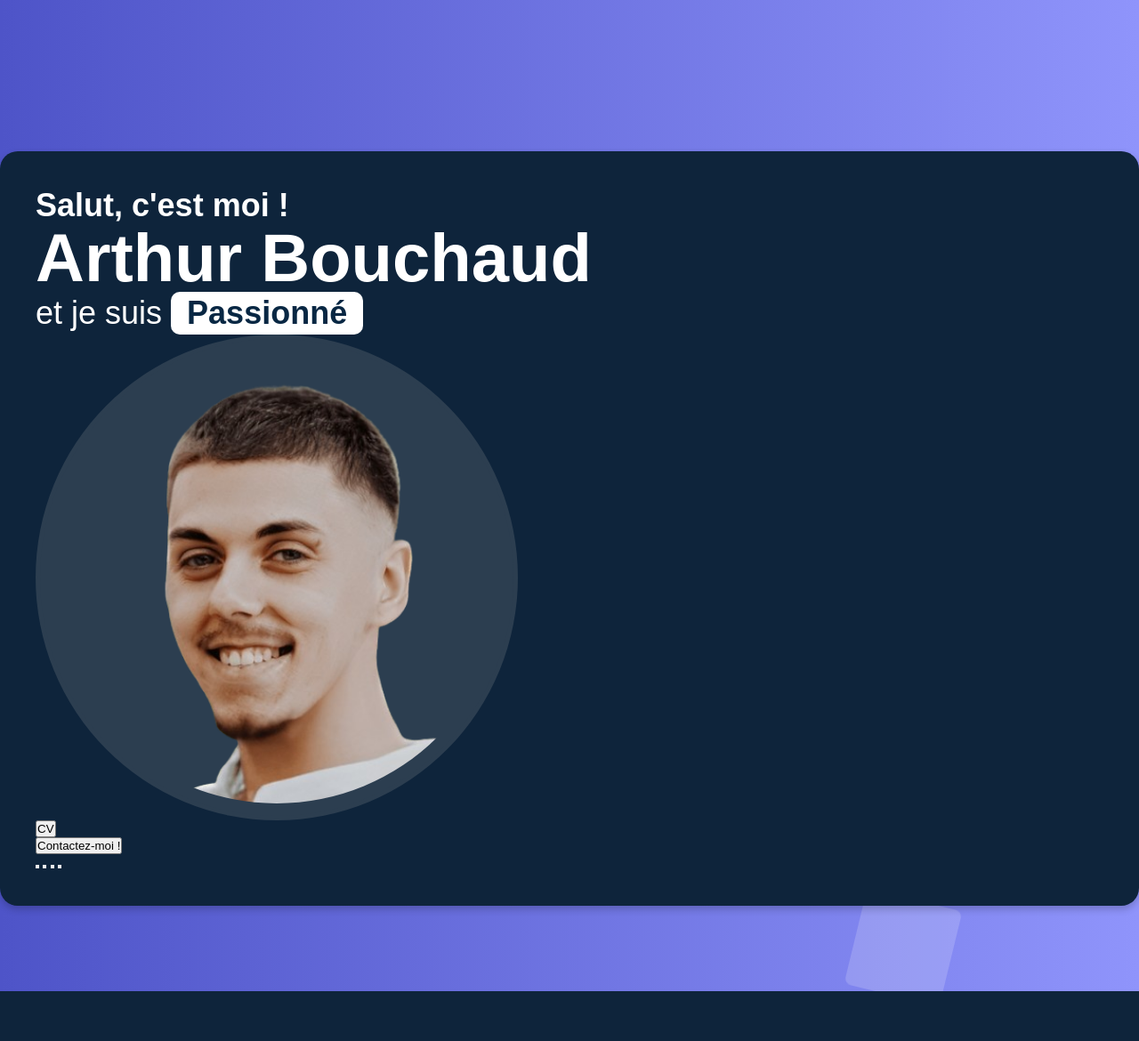
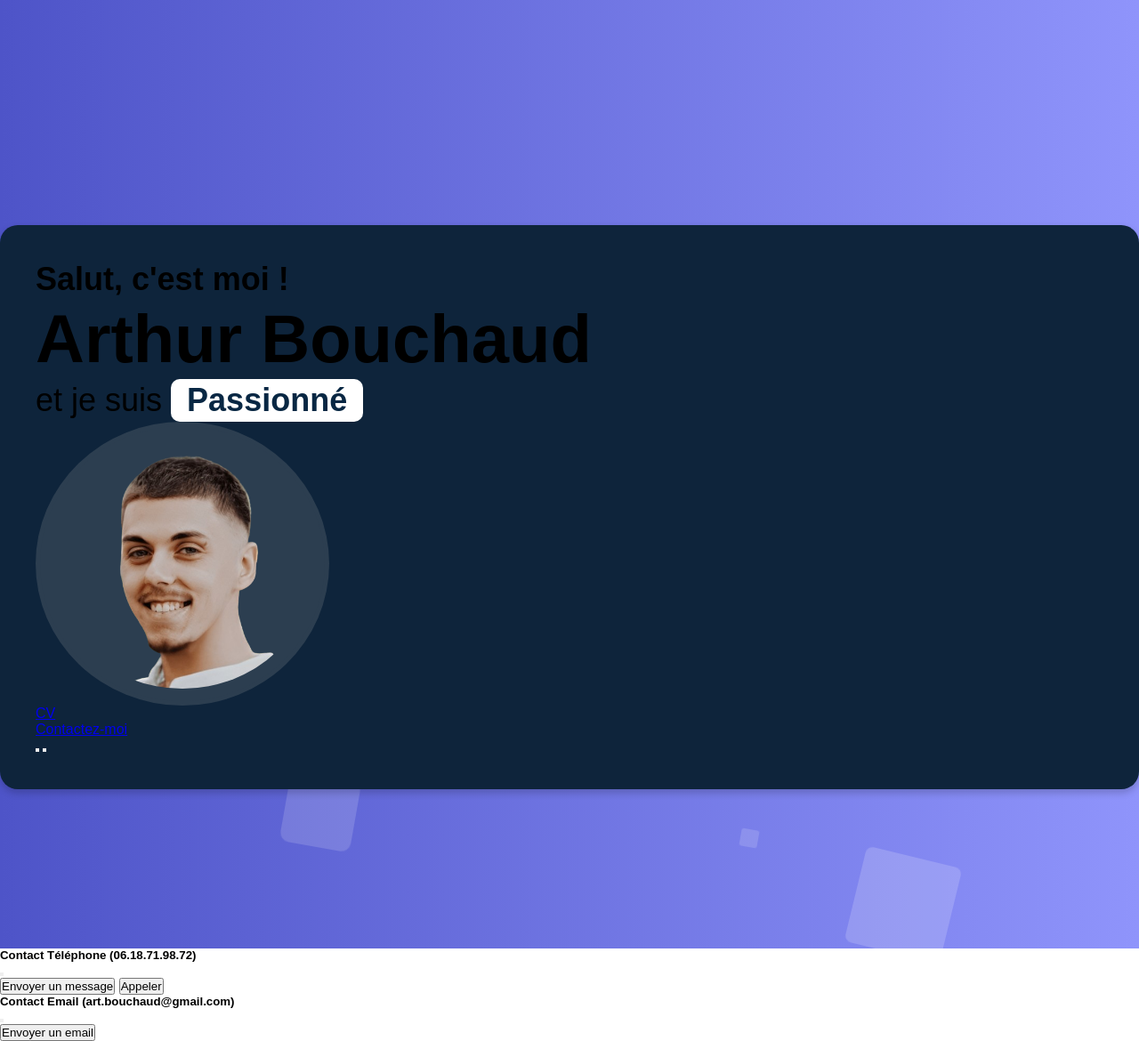
Before and after one commit to bcharthur/site-portfolio, a Symfony app: template templates/home/header.html.twig in a window 1280 px wide. Shown: the whole page at 89% size. Before the commit the page ends 1114 px from the top, so only its background shows below. Run offline with Twig, Linux system fonts and the light colour scheme; the template is opened without the code that fills it, so the values that code supplies are empty; style sheets or scripts are compiled from the project's sources; some libraries are stand-ins or nearby versions.

Commit message:
améliroation

```diff
--- a/assets/css/header/styles.css
+++ b/assets/css/header/styles.css
@@ -2,52 +2,99 @@
 .head {
     padding-top: calc(6rem + 74px);
     padding-bottom: 6rem;
-    min-height: 100vh; /* Pour occuper toute la hauteur de l'écran */
+    min-height: 100vh;
     display: flex;
-    align-items: center; /* Centrer verticalement le contenu */
-    background-color: #fff; /* Couleur de fond de la section */
-    position: relative; /* Nécessaire pour le positionnement absolu de .area */
-    overflow: hidden; /* Pour éviter que les cercles ne débordent */
+    align-items: center;
+    background-color: #fff;
+    position: relative;
+    overflow: hidden;
 }
 .card {
-    background-color: #0e243b; /* Couleur de la card */
+    background-color: #0e243b;
     border-radius: 20px;
     padding: 40px;
     box-shadow: 0px 4px 8px rgba(0, 0, 0, 0.2);
     width: 100%;
-    max-width: 1200px; /* Largeur max de la card */
-    margin: auto; /* Centrer la card */
-    position: relative; /* Pour s'assurer qu'elle reste au-dessus de .area */
-    z-index: 2; /* Positionner au-dessus de .area */
+    max-width: 1200px;
+    margin: auto;
+    position: relative;
+    z-index: 2;
 }
 .head .head-heading {
-    font-size: 4.75rem;
-    line-height: 4.75rem;
+    font-size: 3rem;
+    line-height: 1.2;
 }
+
 .head .head-subheading {
-    font-size: 2.25rem;
+    font-size: 1.5rem;
 }
+
 .dynamic-line {
-    font-size: 2.25rem;
+    font-size: 1.5rem;
     display: inline-block;
 }
+
+@media (min-width: 768px) {
+    .head .head-heading {
+        font-size: 4rem;
+    }
+
+    .head .head-subheading {
+        font-size: 2rem;
+    }
+
+    .dynamic-line {
+        font-size: 2rem;
+    }
+}
+
+/* Media Queries pour les grands écrans */
+@media (min-width: 1200px) {
+    .head .head-heading {
+        font-size: 4.75rem;
+    }
+
+    .head .head-subheading {
+        font-size: 2.25rem;
+    }
+
+    .dynamic-line {
+        font-size: 2.25rem;
+    }
+
+    .image-container {
+        max-width: 250px; /* Réduire la taille de l'image */
+    }
+}
+
 .typing-effect {
     display: inline-block;
-    border-radius: 10px; /* Bords arrondis */
-    padding: 0.2rem 0.5rem; /* Espacement intérieur */
-    color: #082743; /* Couleur du texte */
-    font-weight: bold; /* Texte en gras */
+    border-radius: 10px;
+    padding: 0.2rem 0.5rem;
+    color: #082743;
+    font-weight: bold;
 }
 .with-background {
     background-color: #fff; /* Couleur de fond */
 }
 .image-container {
-    background-color: #2c3e50; /* Fond blanc sous l'image */
-    border: 5px solid #2c3e50; /* Bord blanc */
-    border-radius: 50%; /* Pour arrondir le contour */
-    padding: 10px; /* Espacement entre l'image et le bord */
+    background-color: #2c3e50;
+    border: 5px solid #2c3e50;
+    border-radius: 50%;
+    padding: 10px;
     display: inline-block;
+    max-width: 300px;
+    margin: auto;
 }
+
+.image-container img {
+    border-radius: 50%;
+    width: 100%;
+    height: auto;
+    object-fit: cover;
+    transition: transform 0.3s ease;
+}
+
 .masthead-avatar {
     border-radius: 50%; /* Pour rendre l'image elle-même circulaire */
 }
--- /dev/null
+++ b/assets/js/header/contact.js
@@ -0,0 +1,32 @@
+document.addEventListener('DOMContentLoaded', function () {
+    // Fonction pour détecter si l'utilisateur est sur un appareil mobile
+    function isMobileDevice() {
+        return /Mobi|Android|iPhone|iPad|iPod|BlackBerry|IEMobile|Opera Mini/i.test(navigator.userAgent);
+    }
+
+    // Actions pour le Modal Téléphone
+    const sendMessageButton = document.getElementById('sendMessageButton');
+    const callButton = document.getElementById('callButton');
+
+    sendMessageButton.addEventListener('click', function () {
+        const phoneNumber = '+33618719872'; // Remplacez par votre numéro de téléphone
+        if (isMobileDevice()) {
+            window.location.href = `sms:${phoneNumber}`;
+        } else {
+            alert('Cette fonctionnalité est disponible uniquement sur mobile.');
+        }
+    });
+
+    callButton.addEventListener('click', function () {
+        const phoneNumber = '+33618719872'; // Remplacez par votre numéro de téléphone
+        window.location.href = `tel:${phoneNumber}`;
+    });
+
+    // Actions pour le Modal Enveloppe
+    const sendEmailButton = document.getElementById('sendEmailButton');
+
+    sendEmailButton.addEventListener('click', function () {
+        const emailAddress = 'art.bouchaud@gmail.com'; // Remplacez par votre adresse email
+        window.location.href = `mailto:${emailAddress}`;
+    });
+});
--- a/templates/base.html.twig
+++ b/templates/base.html.twig
@@ -45,6 +45,6 @@
 
 
         <!-- Core theme JS-->
-        <script src="{{ asset('js/typewords.js') }}"></script>
+        <script src="{{ asset('js/navbar-transition.js') }}"></script>
     </body>
 </html>
--- a/templates/home/header.html.twig
+++ b/templates/home/header.html.twig
@@ -28,38 +28,24 @@
         <div class="container">
             <div class="row align-items-center">
                 <!-- Colonne pour le texte statique à gauche -->
-                <div class="col-md-6 text-md-start text-center">
-                    <h3 class="head-subheading mb-3" style="color: #ffffff;">Salut, c'est moi !</h3>
-                    <h2 class="head-heading mb-3" style="color: #ffffff;">Arthur Bouchaud</h2>
+                <div class="col-md-6 order-2 order-md-1 text-md-start text-center">
+                    <h3 class="head-subheading mb-3">Salut, c'est moi !</h3>
+                    <h2 class="head-heading mb-3">Arthur Bouchaud</h2>
                     <!-- Séparation de la ligne dynamique -->
-                    <div class="dynamic-line mb-3 display-1" style="color: #ffffff;">et je suis
+                    <div class="dynamic-line mb-3">et je suis
                         <span id="dynamic-text" class="typing-effect"></span>
                     </div>
                 </div>
 
                 <!-- Colonne pour l'image à droite -->
-                <div class="col-md-6 text-center mb-4 mb-md-0" style="
-    background-color: #2c3e50;
-    border: 5px solid #2c3e50;
-    border-radius: 50%;
-    padding: 10px;
-    display: inline-block;
-">
-                    <img
-                            src="{{ asset('img/bouchaud.png') }}"
-                            alt="Avatar image"
-                            class="img-fluid"
-                            style="
-            border-radius: 50%;
-            width: 100%;
-            height: auto;
-            max-width: 600px;
-            aspect-ratio: 1 / 1;
-            object-fit: cover;
-            /*transform: rotate(15deg) translateX(10px);*/
-            transition: transform 0.3s ease;
-        "
-                    />
+                <div class="col-md-6 order-1 order-md-2 text-center mb-4 mb-md-0">
+                    <div class="image-container">
+                        <img
+                                src="{{ asset('img/bouchaud.png') }}"
+                                alt="Avatar image"
+                                class="img-fluid"
+                        />
+                    </div>
                 </div>
 
             </div>
@@ -73,27 +59,72 @@
             <div class="d-flex justify-content-center mt-4">
                 <div class="row g-2" style="width: 300px;">
                     <div class="col">
-                        <button class="btn btn-outline-light w-100"><i class="fa-solid fa-download"></i> CV</button>
+                        <a href="{{ asset('files/cv/CV_Arthur_Bouchaud.pdf') }}" class="btn btn-outline-light w-100" download>
+                            <i class="fa-solid fa-download"></i> CV
+                        </a>
+
                     </div>
                     <div class="col">
-                        <button class="btn btn-custom w-100">Contactez-moi !</button>
+                        <a class="btn btn-custom w-100" href="#contact">Contactez-moi</a>
                     </div>
                 </div>
             </div>
             <!-- Boutons des réseaux sociaux sur une même ligne -->
             <div class="d-flex justify-content-center mt-4">
                 <div class="d-flex gap-2">
-                    <button class="btn btn-custom"><i class="fa-brands fa-linkedin fa-2x"></i></button>
-                    <button class="btn btn-custom"><i class="fa-brands fa-github fa-2x"></i></button>
-                    <button class="btn btn-custom"><i class="fa-brands fa-whatsapp fa-2x"></i></button>
-                    <button class="btn btn-custom"><i class="fa-brands fa-facebook fa-2x"></i></button>
+                    <a class="btn btn-custom" href="https://www.linkedin.com/in/arthur-bouchaud-a74981238/" target="_blank"><i class="fa-brands fa-linkedin fa-2x"></i></a>
+                    <a class="btn btn-custom" href="https://github.com/bcharthur" target="_blank"><i class="fa-brands fa-github fa-2x"></i></a>
+                    <!-- Bouton Téléphone avec déclenchement du modal -->
+                    <button type="button" class="btn btn-custom" data-bs-toggle="modal" data-bs-target="#phoneModal">
+                        <i class="fa-solid fa-phone fa-2x"></i>
+                    </button>
+                    <!-- Bouton Enveloppe avec déclenchement du modal -->
+                    <button type="button" class="btn btn-custom" data-bs-toggle="modal" data-bs-target="#emailModal">
+                        <i class="fa-solid fa-envelope fa-2x"></i>
+                    </button>
                 </div>
             </div>
+
         </div>
     </div>
 </section>
 
+
+<!-- Modal Téléphone -->
+<div class="modal fade" id="phoneModal" tabindex="-1" aria-labelledby="phoneModalLabel" aria-hidden="true">
+    <div class="modal-dialog modal-dialog-centered">
+        <div class="modal-content">
+            <div class="modal-header">
+                <h5 class="modal-title" id="phoneModalLabel">Contact Téléphone (06.18.71.98.72)</h5>
+                <button type="button" class="btn-close" data-bs-dismiss="modal" aria-label="Fermer"></button>
+            </div>
+            <div class="modal-body text-center">
+                <button id="sendMessageButton" class="btn btn-custom m-2">Envoyer un message</button>
+                <button id="callButton" class="btn btn-custom m-2">Appeler</button>
+            </div>
+        </div>
+    </div>
+</div>
+
+<!-- Modal Enveloppe -->
+<div class="modal fade" id="emailModal" tabindex="-1" aria-labelledby="emailModalLabel" aria-hidden="true">
+    <div class="modal-dialog modal-dialog-centered">
+        <div class="modal-content">
+            <div class="modal-header">
+                <h5 class="modal-title" id="emailModalLabel">Contact Email (art.bouchaud@gmail.com)</h5>
+                <button type="button" class="btn-close" data-bs-dismiss="modal" aria-label="Fermer"></button>
+            </div>
+            <div class="modal-body text-center">
+                <button id="sendEmailButton" class="btn btn-custom m-2">Envoyer un email</button>
+            </div>
+        </div>
+    </div>
+</div>
+
 <!-- Scripts Existants -->
+
 <script src="{{ asset('js/header/typewords.js') }}"></script>
+<script src="{{ asset('js/header/contact.js') }}"></script>
+
 </body>
 </html>
--- a/templates/home/projets.html.twig
+++ b/templates/home/projets.html.twig
@@ -41,7 +41,7 @@
         <!-- Titre de la section -->
         <h2 class="page-section-heading text-center text-white text-uppercase mb-5">Mes derniers projets</h2>
         <!-- Divider avec icône -->
-        <div class="divider-custom mb-5">
+        <div class="divider-custom divider-light">
             <div class="divider-custom-line"></div>
             <div class="divider-custom-icon"><i class="fa-solid fa-code"></i></div>
             <div class="divider-custom-line"></div>
```
Also changed, not shown: templates/home/contact.html.twig (+3 -9 lines), templates/home/parcours.html.twig (+82 -38 lines), assets/css/styles.css, assets/js/navbar-transition.js (renamed from assets/js/scripts.js), 1 other file.
